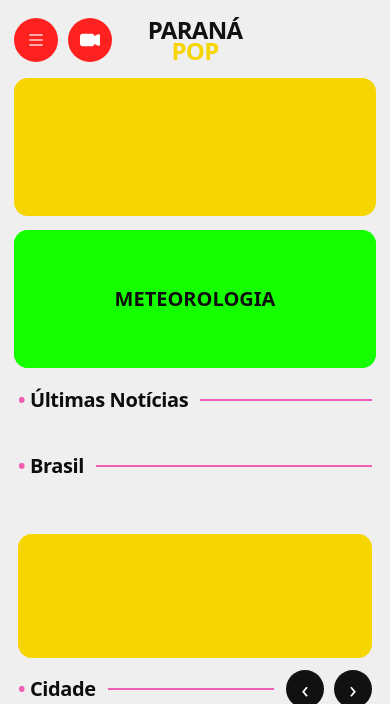
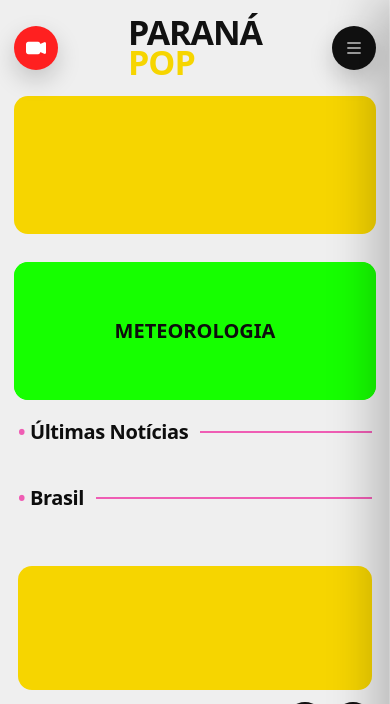
Before and after one commit to Hunter954/ParanaPOP, a Flask app: page / in a window 390 px wide. Shown: the top 704 px of the page. Run offline with Flask 3, Linux system fonts and the light colour scheme; data comes from the database, SQL or seed files in the repository; data that the repository does not hold is empty.

Commit message:
Add files via upload

```diff
--- a/app/static/css/site.css
+++ b/app/static/css/site.css
@@ -23,11 +23,24 @@ img{max-width:100%;display:block}
 .site-header-container,.site-footer-container{padding-left:16px;padding-right:16px}
 
 .site-header{padding:20px 0 8px}
-.mobile-topbar{display:none}
-.mobile-icon-btn{display:inline-flex;align-items:center;justify-content:center;text-decoration:none;border:0;cursor:pointer;background:var(--accent);color:#fff;border-radius:999px;width:44px;height:44px;box-shadow:none;flex:0 0 44px}
-.mobile-icon-btn i{font-size:20px;line-height:1}
-.mobile-brand{min-width:0;justify-content:center}
-.mobile-brand img{max-height:62px;width:auto;object-fit:contain}
+.mobile-header-bar,.mobile-menu-overlay,.mobile-menu-drawer{display:none}
+.mobile-header-bar{position:relative;align-items:center;justify-content:space-between;min-height:72px;padding:6px 0}
+.mobile-brand{position:absolute;left:50%;top:50%;transform:translate(-50%,-50%);justify-content:center;max-width:calc(100% - 120px);z-index:1}
+.mobile-brand img{max-height:56px;width:auto;object-fit:contain}
+.mobile-icon-button{width:44px;height:44px;border:0;border-radius:999px;background:#111;color:#fff;display:inline-flex;align-items:center;justify-content:center;text-decoration:none;font-size:20px;position:relative;z-index:2;box-shadow:0 10px 24px rgba(0,0,0,.18)}
+.mobile-icon-button:hover{opacity:.9;color:#fff}
+.mobile-live-button{background:var(--accent)}
+.mobile-menu-button{margin-left:auto}
+.mobile-menu-overlay{position:fixed;inset:0;background:rgba(0,0,0,.38);z-index:1040}
+.mobile-menu-drawer{position:fixed;top:0;right:0;width:min(82vw,320px);height:100vh;background:#fff;z-index:1041;box-shadow:-18px 0 42px rgba(0,0,0,.22);padding:20px 18px 24px;transform:translateX(100%);transition:transform .26s ease;display:flex;flex-direction:column;gap:18px}
+.mobile-menu-drawer.is-open{transform:translateX(0)}
+.mobile-menu-drawer-head{display:flex;align-items:center;justify-content:space-between;gap:12px;padding-bottom:12px;border-bottom:1px solid rgba(0,0,0,.08)}
+.mobile-menu-drawer-head strong{font-size:18px;font-weight:900;text-transform:uppercase;letter-spacing:.02em}
+.mobile-drawer-close{width:38px;height:38px;border:0;border-radius:999px;background:#111;color:#fff;display:inline-flex;align-items:center;justify-content:center;font-size:16px}
+.mobile-drawer-nav{display:flex;flex-direction:column;gap:8px}
+.mobile-drawer-link{text-decoration:none;font-size:16px;font-weight:800;text-transform:uppercase;letter-spacing:.02em;padding:12px 10px;border-radius:12px;background:#f4f4f4}
+.mobile-drawer-link:hover{background:#ebebeb}
+body.mobile-menu-open{overflow:hidden}
 .header-shell{display:flex;flex-direction:column;gap:18px}
 .header-topline{display:flex;align-items:center;justify-content:space-between;gap:16px}
 .main-nav{display:flex;align-items:center;gap:20px;flex-wrap:nowrap;min-width:0}
@@ -260,21 +273,14 @@ img{max-width:100%;display:block}
 }
 
 @media (max-width: 767px){
+  .site-header{padding-top:12px}
   .main-wrap{padding-bottom:32px}
-  .site-header{padding:14px 0 8px}
   .header-shell{gap:12px}
-  .mobile-topbar{display:grid;grid-template-columns:44px minmax(0,1fr) 44px;align-items:center;gap:10px;min-height:52px}
-  .mobile-brand{position:absolute;left:50%;transform:translateX(-50%);max-width:calc(100% - 116px)}
-  .mobile-brand img{max-height:56px;margin:0 auto}
-  .mobile-brand .brand-text{font-size:24px;align-items:center;text-align:center}
-  .header-topline{display:none;width:100%;background:var(--surface);border-radius:16px;padding:14px;box-shadow:0 10px 30px rgba(0,0,0,.08)}
-  .header-topline.is-open{display:flex}
-  .main-nav{display:grid;grid-template-columns:1fr 1fr;width:100%;gap:10px 12px}
-  .nav-link{font-size:13px;white-space:normal}
-  .live-chip{display:none}
+  .mobile-header-bar{display:flex}
+  .mobile-menu-overlay.is-open,.mobile-menu-drawer{display:block}
+  .header-topline{display:none}
   .brand-row{gap:14px}
-  .brand-row>.brand{display:none}
-  .header-panels{gap:14px}
+  .brand-row > .brand{display:none}
   .brand-text{font-size:34px}
   .feature-thumb{height:220px}
   .news-card-row,.sidebar-stack{grid-template-columns:1fr}
--- a/app/templates/base.html
+++ b/app/templates/base.html
@@ -14,10 +14,10 @@
 <body>
   <header class="site-header">
     <div class="container-xl site-header-container header-shell">
-      <div class="mobile-topbar">
-        <button class="mobile-icon-btn mobile-menu-btn" type="button" aria-label="Abrir menu" aria-expanded="false" aria-controls="mobileSiteMenu" data-mobile-menu-toggle>
-          <i class="bi bi-list" aria-hidden="true"></i>
-        </button>
+      <div class="mobile-header-bar d-md-none">
+        <a class="mobile-icon-button mobile-live-button" href="#meteorologia" aria-label="Câmeras ao vivo">
+          <i class="bi bi-camera-video-fill" aria-hidden="true"></i>
+        </a>
 
         <a class="brand mobile-brand" href="{{ url_for('site.home') }}" aria-label="Home">
           {% if logo_url %}
@@ -27,12 +27,28 @@
           {% endif %}
         </a>
 
-        <a class="mobile-icon-btn mobile-live-btn" href="#meteorologia" aria-label="Câmera ao vivo">
-          <i class="bi bi-camera-video-fill" aria-hidden="true"></i>
-        </a>
+        <button class="mobile-icon-button mobile-menu-button" type="button" aria-label="Abrir menu" aria-controls="mobileMenuDrawer" aria-expanded="false" data-mobile-menu-toggle>
+          <i class="bi bi-list" aria-hidden="true"></i>
+        </button>
       </div>
 
-      <div class="header-topline" id="mobileSiteMenu">
+      <div class="mobile-menu-overlay d-md-none" hidden data-mobile-menu-close></div>
+      <aside class="mobile-menu-drawer d-md-none" id="mobileMenuDrawer" aria-hidden="true" aria-label="Menu mobile">
+        <div class="mobile-menu-drawer-head">
+          <strong>Menu</strong>
+          <button class="mobile-drawer-close" type="button" aria-label="Fechar menu" data-mobile-menu-close>
+            <i class="bi bi-x-lg" aria-hidden="true"></i>
+          </button>
+        </div>
+        <nav class="mobile-drawer-nav" aria-label="Menu principal mobile">
+          <a class="mobile-drawer-link" href="{{ url_for('site.home') }}">Início</a>
+          {% for c in nav_categories[:7] %}
+            <a class="mobile-drawer-link" href="{{ url_for('site.category', slug=c.slug) }}">{{ c.name }}</a>
+          {% endfor %}
+        </nav>
+      </aside>
+
+      <div class="header-topline">
         <nav class="main-nav" aria-label="Menu principal">
           <a class="nav-link" href="{{ url_for('site.home') }}">Início</a>
           {% for c in nav_categories[:7] %}
```
Also changed, not shown: app/static/js/site.js (+42 -20 lines).
